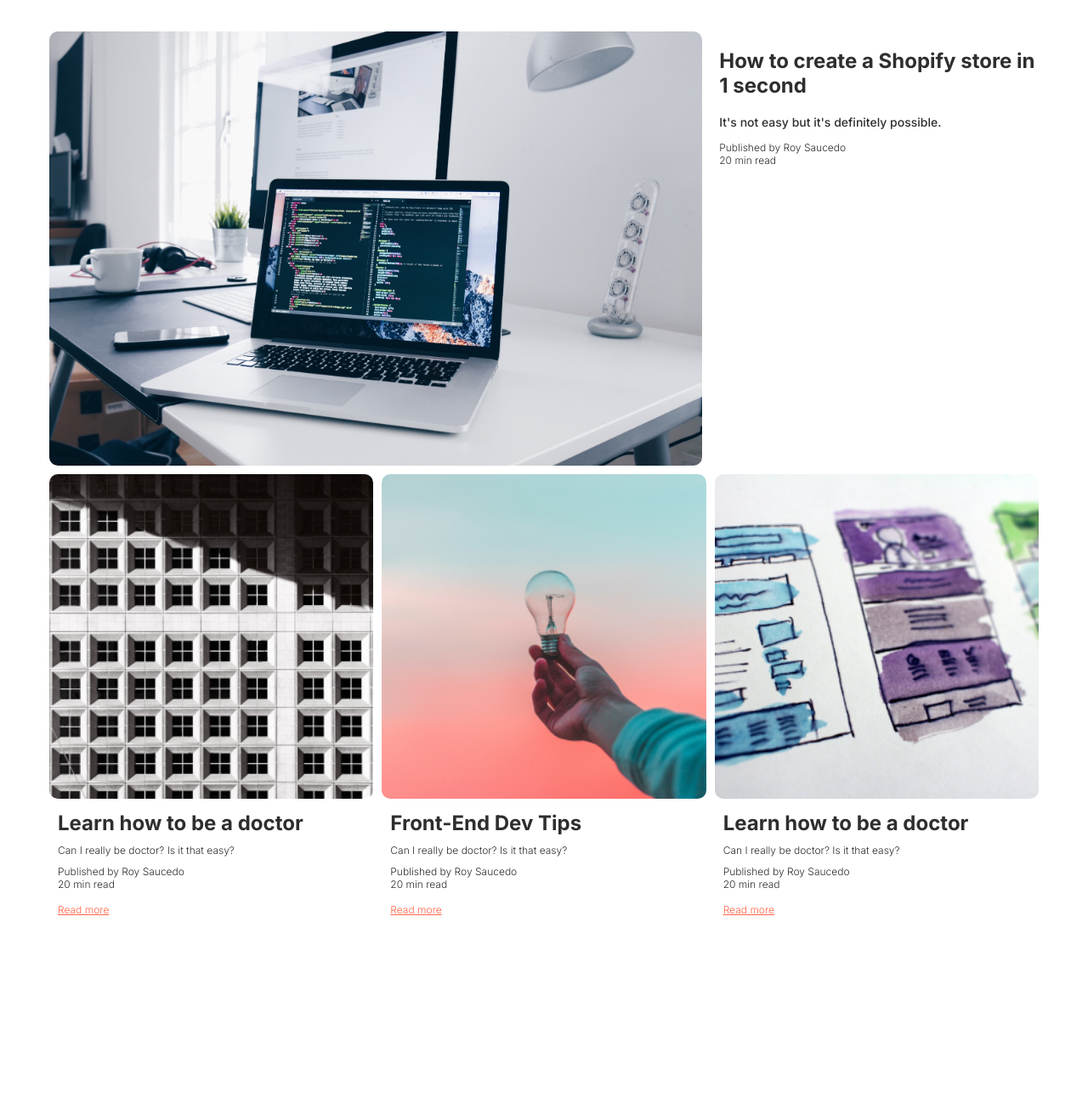
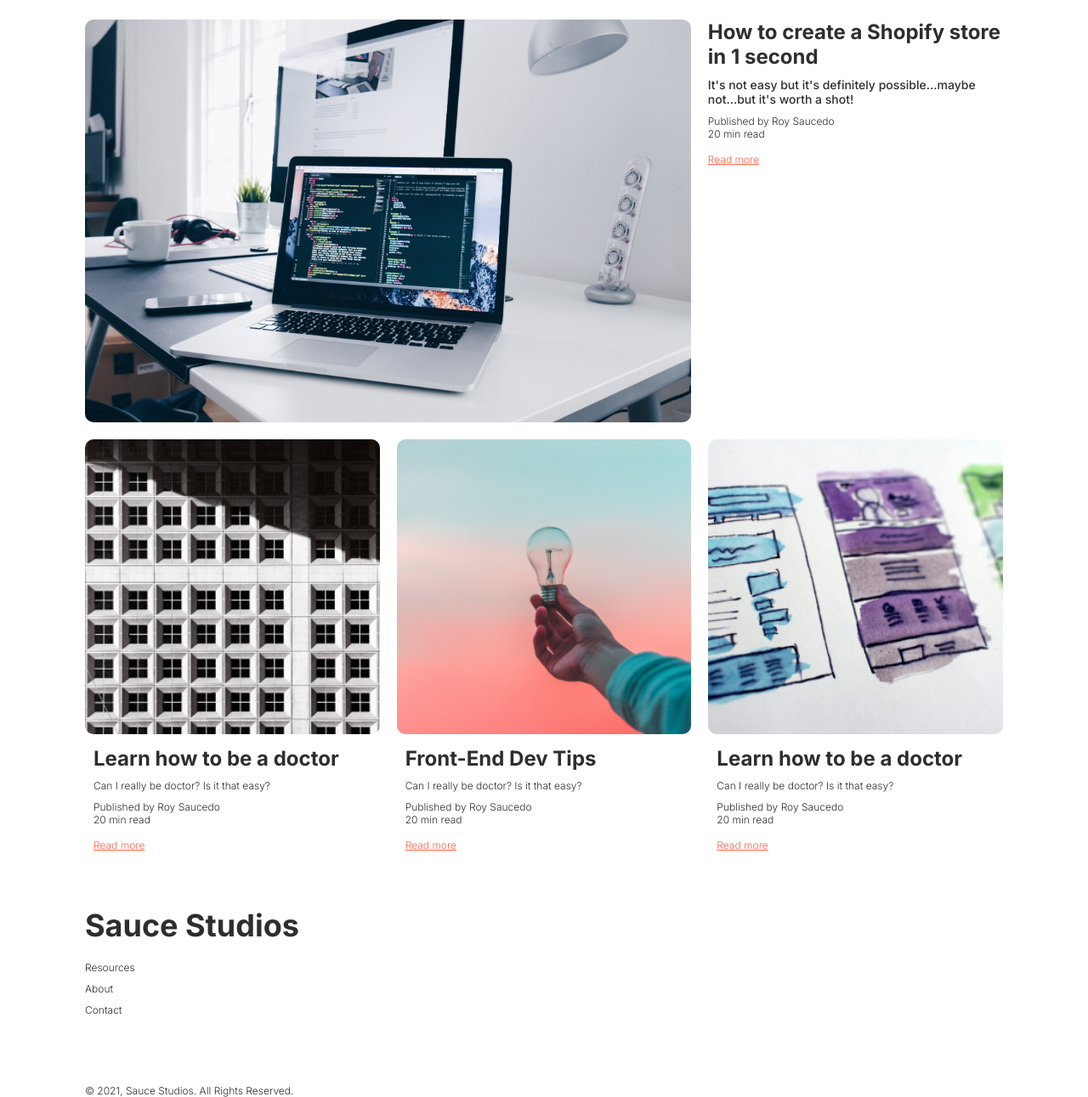
Before and after one commit to roysaucedo/My-Coding-Blog, a plain HTML site: page index.html in a window 1280 px wide. Shown: the part 148-1439 px from the top of the page at 85% size. Before the commit the page ends 1226 px from the top, so only its background shows below. Drawn offline with Linux system fonts and the light colour scheme.

Commit message:
Updates - 6/20

```diff
--- a/css/style.css
+++ b/css/style.css
@@ -1,3 +1,12 @@
+* {
+    margin: 0;
+}
+
+body {
+    height: 100vh;
+    width: 100vw;
+}
+
 h1 {
     font-family: 'Inter', sans-serif;
     font-weight: 700;
@@ -17,6 +26,7 @@ h3 {
     font-weight: 500;
     font-size: 14px;
     color: #2e2e2e;
+    margin: 10px 0px;
 }
 
 p {
@@ -40,7 +50,7 @@ a {
 
 .contain {
     width: auto;
-    margin: auto 50px;
+    margin: 30px 100px 100px 100px;
 }
 
 .header {
@@ -66,7 +76,7 @@ a {
 .columns {
     width: auto;
     display: flex;
-    margin-top: 10px;
+    margin: 20px 0px;
     justify-content: space-between;
 
 }
@@ -83,18 +93,54 @@ a {
 .grid1 {
     width: 33%;
     height: 400px;
-    margin-right: 5px;
+    margin-right: 10px;
 }
 
 .grid2 {
     width: 33%;
     height: 400px;
-    margin: auto 5px;
+    margin: auto 10px;
 }
 
 .grid3 {
     width: 33%;
     height: 400px;
-    margin-left: 5px;
+    margin-left: 10px;
 
 }
+
+footer {
+    width: auto;
+    height: 25vh;
+}
+.footer-logo {
+    margin-top: 150px;
+    margin-bottom: 20px;
+}
+
+footer > a {
+    margin-top: 20px;
+}
+
+.footer-links {
+    color: #2e2e2e;
+    text-decoration: none;
+    margin-top: 10px;
+}
+
+.all-rights {
+    margin-top: 80px;
+}
+
+.blog-contain {
+    display: flex;
+    justify-content: center;
+    align-items: center;
+    width: auto;
+    height: 100vh;
+    flex-direction: column;
+}
+
+.blog-header-text {
+    margin: 20px 0px;
+}
--- a/index.html
+++ b/index.html
@@ -12,15 +12,15 @@
 <body>
 <div class="contain">
     <div class="header">
-        <h1>Welcome to the Sauce Studio</h1>
+        <h1>Welcome to the Sauce Studio 🔥</h1>
         <h3>All things design & marketing. <a href="https://www.youtube.com/channel/UCSkkIddd50SReiAR1eP38bQ">Click here to subscribe</a></h3>
     </div>
     <div class="hero">
             <img class="hero-img" src="img/hero.jpg" alt="hero img">
         <div class="hero-text">
             <h2>How to create a Shopify store in 1 second</h2>
-            <h3>It's not easy but it's definitely possible.</h3>
-            <p>Published by Roy Saucedo<br>20 min read</p>
+            <h3>It's not easy but it's definitely possible...maybe not...but it's worth a shot!</h3>
+            <p>Published by Roy Saucedo<br>20 min read<br><br><a href="blog1.html">Read more</a>
         </div>
     </div>
     <div class="columns">
@@ -50,6 +50,13 @@
         </div>
 
     </div>
+    <footer>
+        <h1 class="footer-logo">Sauce Studios</h1>
+        <p class="footer-links">Resources</p>
+        <p class="footer-links">About</p>
+        <p class="footer-links">Contact</p>
+        <p class="footer-links all-rights">© 2021, Sauce Studios. All Rights Reserved.</p>
+    </footer>
 
 </div>
 </body>
```
Also changed, not shown: blog1.html (+4 -11 lines).
